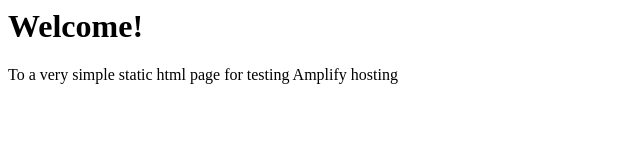
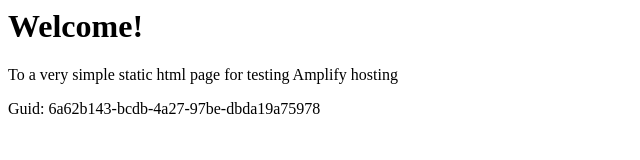
Before and after one commit to aws-aemilia-nrt/Github-PR-Commit-Integration-Test-DoNotTouch-v1-prod-ap-northeast-1, a website: page src/index.html in a window 1280 px wide. Shown: the whole page, without its empty margins (0-640 px from the left). Drawn offline with Linux system fonts and the light colour scheme.

Commit message:
commit from integ tests

```diff
--- a/src/index.html
+++ b/src/index.html
@@ -1,3 +1,5 @@
+
+
 <html lang="en">
 
 <head>
@@ -10,6 +12,6 @@
 <body>
     <h1>Welcome!</h1>
     <p>To a very simple static html page for testing Amplify hosting</p>
-</body>
+    <p>Guid: 6a62b143-bcdb-4a27-97be-dbda19a75978</p></body>
 
 </html>
```
